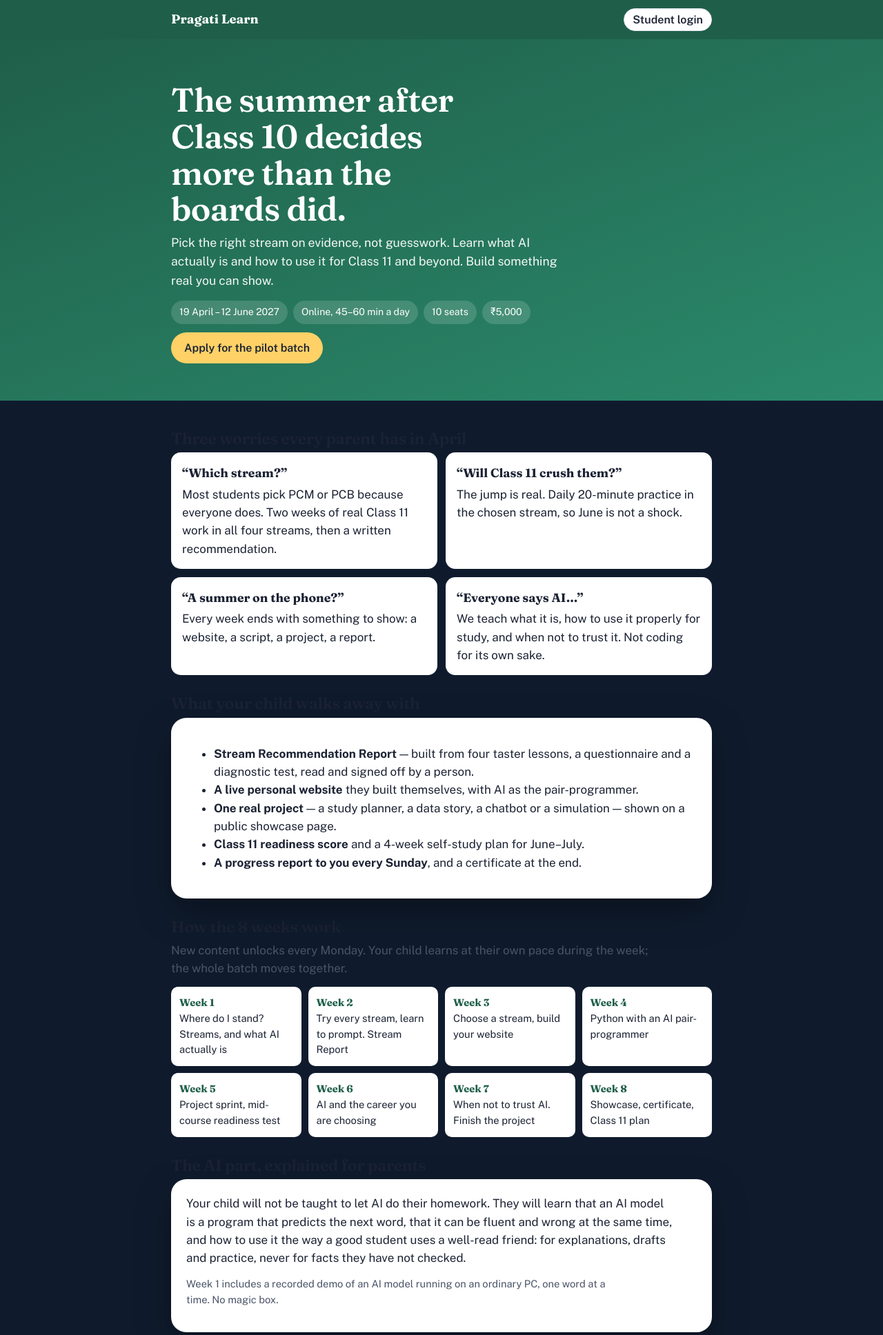
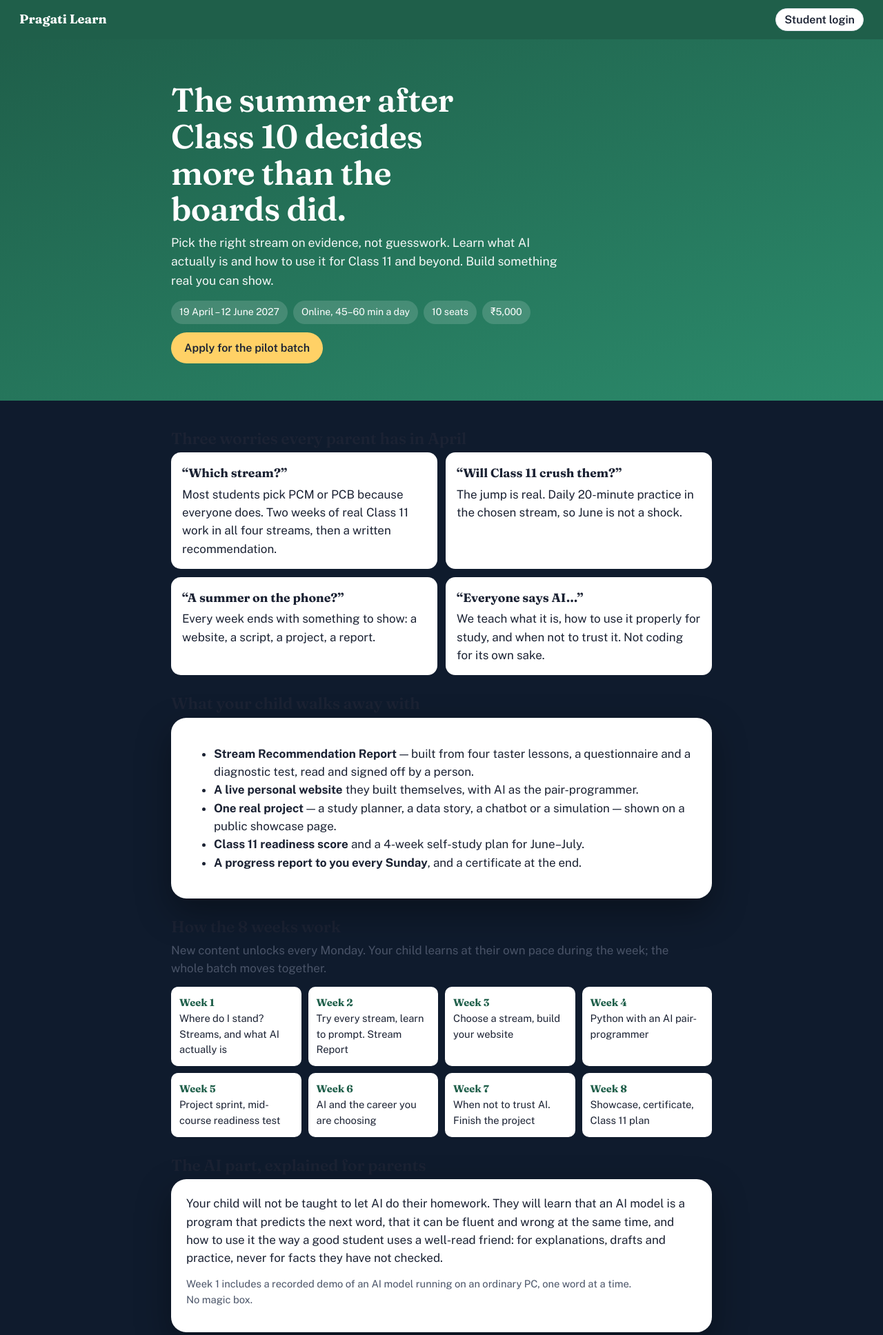
Before and after one commit to satheshkumar-m/pragati-portal, a PHP site: page / in a window 1280 px wide. Shown: the top 1936 px of the page at 69% size. Run offline with PHP 8.4, Linux system fonts and the light colour scheme.

Commit message:
Wide-screen layout: lesson fills up to 1560px, larger sim, bigger type on 1400px+
Co-Authored-By: Claude Fable 5.1 <noreply@anthropic.com>
Claude-Session: https://claude.ai/code/session_01XepiyPpoBCY3quWx9XwEtE

```diff
--- a/css/style.css
+++ b/css/style.css
@@ -13,14 +13,14 @@ body { margin: 0; background: var(--night); color: var(--ink); font-family: var(
 a { color: var(--brand); }
 h1, h2, h3 { font-family: var(--display); font-weight: 600; line-height: 1.1; margin: 0 0 .5rem; letter-spacing: -.012em; font-variation-settings: "SOFT" 50; }
 h1 { font-size: clamp(1.9rem, 4.5vw, 2.6rem); } h2 { font-size: 1.45rem; } h3 { font-size: 1.15rem; }
-p { margin: 0 0 .85rem; max-width: 68ch; }
+p { margin: 0 0 .85rem; max-width: 74ch; }
 .muted { color: var(--ink-2); } .small { font-size: .92rem; }
 .wrap { max-width: 820px; margin: 0 auto; padding: 18px; }
 @media (max-width: 600px) { .wrap { padding: 12px; } }
 
 /* top bar */
 .topbar { position: sticky; top: 0; z-index: 20; background: var(--brand); color: #fff; }
-.topbar .wrap { display: flex; align-items: center; justify-content: space-between; padding: 12px 18px; }
+.topbar .wrap { display: flex; align-items: center; justify-content: space-between; padding: 12px 28px; max-width: 1560px; }
 .brand { font-family: var(--display); font-weight: 700; font-size: 1.15rem; color: #fff; text-decoration: none; }
 .brand small { font-family: var(--body); font-weight: 500; opacity: .75; margin-left: 8px; font-size: .85rem; }
 .topbar button { background: rgba(255,255,255,.12); color: #fff; border: 0; }
@@ -82,7 +82,8 @@ footer { text-align: center; color: rgba(255,255,255,.45); font-size: .82rem; pa
 #view > p.muted, #view > a.small { color: rgba(255,255,255,.65); }
 
 /* ---------- lesson page ---------- */
-.lesson-wrap { max-width: 1120px; margin: 0 auto; padding: 18px; display: grid; grid-template-columns: 220px minmax(0, 820px); gap: 28px; justify-content: center; }
+.lesson-wrap { max-width: 1560px; margin: 0 auto; padding: 22px 28px; display: grid; grid-template-columns: 240px minmax(0, 1fr); gap: 36px; }
+@media (min-width: 1400px) { .lesson-wrap { padding: 28px 40px; } .card.notebook { padding: 36px 48px; } body { font-size: 18px; } .lesson-body p, .q .qt { max-width: 78ch; } .step h2 { font-size: 1.8rem; } }
 @media (max-width: 1040px) { .lesson-wrap { grid-template-columns: minmax(0, 1fr); padding: 12px; } .rail { display: none; } }
 .rail { position: sticky; top: 84px; align-self: start; color: #fff; }
 .rail ol { list-style: none; margin: 0 0 12px; padding: 0; border-left: 2px solid rgba(255,255,255,.14); }
--- a/js/stickman.js
+++ b/js/stickman.js
@@ -30,9 +30,9 @@ const Stickman = (() => {
   </g>
 </svg>`;
   const css = `
-  .stickman { position: fixed; left: max(10px, calc((100vw - 1120px) / 2 + 30px)); bottom: 18px; width: 130px; z-index: 5; pointer-events: none; display: none; }
+  .stickman { position: fixed; left: 40px; bottom: 18px; width: 130px; z-index: 5; pointer-events: none; display: none; }
   @media (min-width: 1041px) { .stickman { display: block; } }
-  .stickman.rail-mount { position: static; display: block; width: 130px; }
+  .stickman.rail-mount { position: static; display: block; width: 150px; }
   .stickman.inline { position: static; display: block; width: 96px; margin: 0 auto 6px; }
   .stickman .name { text-align: center; font: 600 12px "Public Sans", sans-serif; color: rgba(255,255,255,.7); margin-top: 2px; }
   .stickman.inline .name { color: #4a5468; }
--- a/js/widgets.js
+++ b/js/widgets.js
@@ -6,7 +6,7 @@ Widgets['ball-throw'] = function (root) {
   const G = 10, MAXV = 40, MAXH = MAXV * MAXV / (2 * G); // 80 m
   root.innerHTML = `
     <div class="widget">
-      <canvas class="sim" height="320"></canvas>
+      <canvas class="sim"></canvas>
       <div class="controls">
         <label>Throw speed <b class="vlabel">20</b> m/s<input class="speed" type="range" min="5" max="${MAXV}" step="1" value="20"></label>
         <div></div>
@@ -20,7 +20,7 @@ Widgets['ball-throw'] = function (root) {
   const cv = root.querySelector('.sim'), ctx = cv.getContext('2d');
   const speed = root.querySelector('.speed'), vlabel = root.querySelector('.vlabel'), guess = root.querySelector('.guess');
   const btn = root.querySelector('.throw'), result = root.querySelector('.result'), table = root.querySelector('.rounds'), tbody = table.querySelector('tbody'), pattern = root.querySelector('.pattern');
-  const rounds = []; let anim = null; const H = 320;
+  const rounds = []; let anim = null; const H = window.innerWidth >= 1400 ? 420 : 320;
   const stars = Array.from({ length: 40 }, () => [Math.random(), Math.random() * 0.6, Math.random() * 1.2 + 0.4]);
 
   function size() { const w = cv.clientWidth || 600; cv.width = w * devicePixelRatio; cv.height = H * devicePixelRatio; ctx.setTransform(devicePixelRatio, 0, 0, devicePixelRatio, 0, 0); }
```
Also changed, not shown: app.html (+4 -4 lines).
